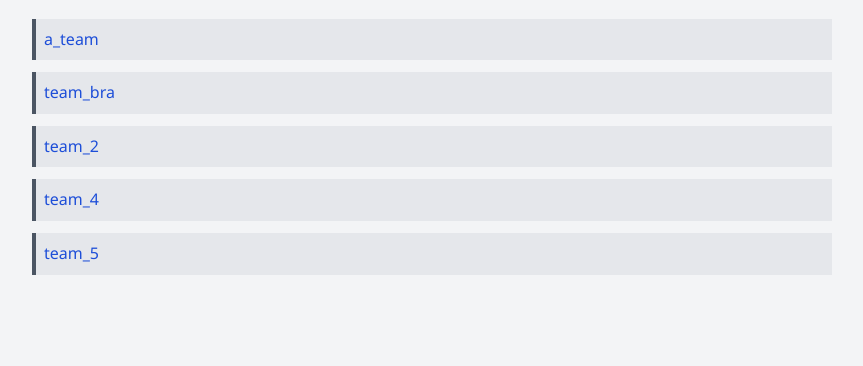
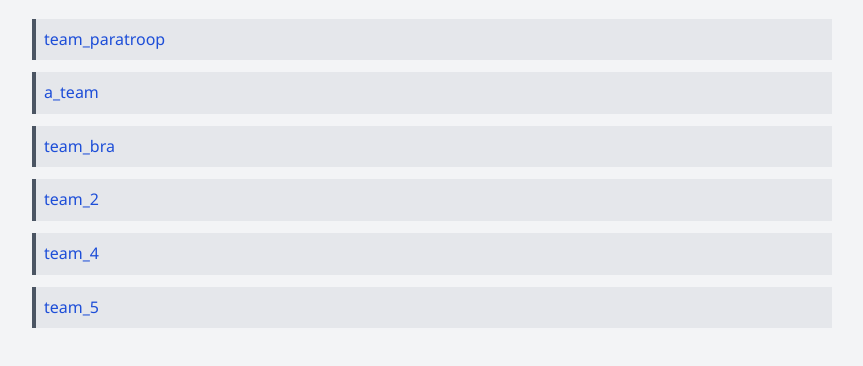
Before and after one commit to navalpostgraduateschool/SE4003_2025_websites, a plain HTML site: page index.html in a window 1280 px wide. Shown: the part 92-458 px from the top of the page, without its empty margins (208-1071 px from the left). Drawn offline with Linux system fonts and the light colour scheme.

Commit message:
Update index.html

```diff
--- a/index.html
+++ b/index.html
@@ -7,8 +7,11 @@
 </head>
 <body>
   <h1>SP25 Project Teams</h1>
-  <ul id="team-list"></ul>
+  <ul id="team-list">
+      <li><a href="https://github.com/navalpostgraduateschool/ugv_urban_ops">team_paratroop</a></li>
+  </ul>
 
-  <script src="sp25/teams.js"></script>
+    <script src="sp25/teams.js"></script>
+
 </body>
 </html>
```
